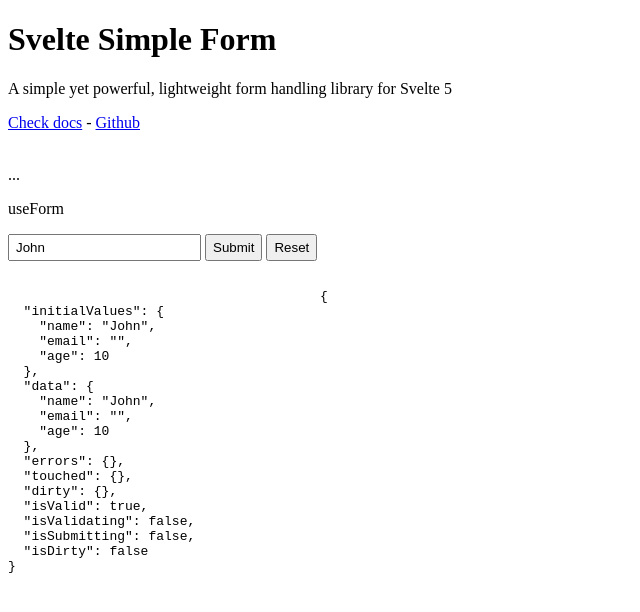
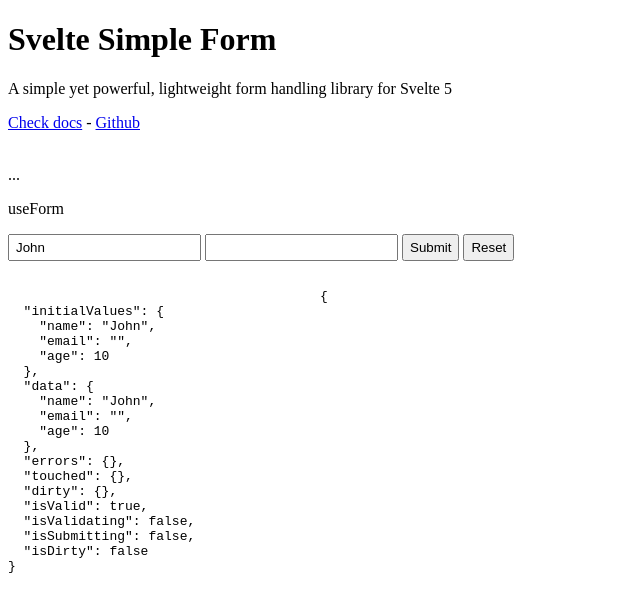
Before and after one commit to harryhdt/svelte-simple-form, a SvelteKit app: page / in a window 1280 px wide. Shown: the top 612 px of the page, without its empty margins (0-640 px from the left). Built offline with nearby package versions, Linux system fonts and the light colour scheme.

Commit message:
feat: use component for example

```diff
--- a/src/routes/+page.svelte
+++ b/src/routes/+page.svelte
@@ -1,5 +1,6 @@
 <script lang="ts">
 	import { useFormControl } from '$lib/index.ts';
+	import Input from './Input.svelte';
 
 	const { form, control } = useFormControl({
 		initialValues: {
@@ -12,7 +13,6 @@
 			console.log(values);
 		}
 	});
-	form.data;
 </script>
 
 <div>
@@ -32,6 +32,12 @@
 		<form use:form.handler>
 			<p>useForm</p>
 			<input type="text" use:control={'name'} />
+			<Input type="email" use={(elm) => control(elm, 'email')} />
+			<!-- <Input
+				type="email"
+				defaultValue={form.data.email}
+				oninput={(e) => form.setData('email', e.currentTarget.value)}
+			/> -->
 			<button type="submit" disabled={form.isSubmitting}>
 				{form.isSubmitting ? 'Submitting...' : 'Submit'}
 			</button>
@@ -44,3 +50,5 @@
 		</form>
 	</div>
 </div>
+
+<!-- setData need auto dirty, etc -->
```
